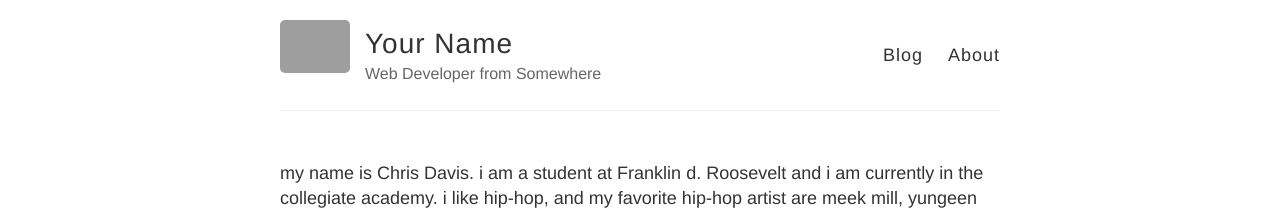
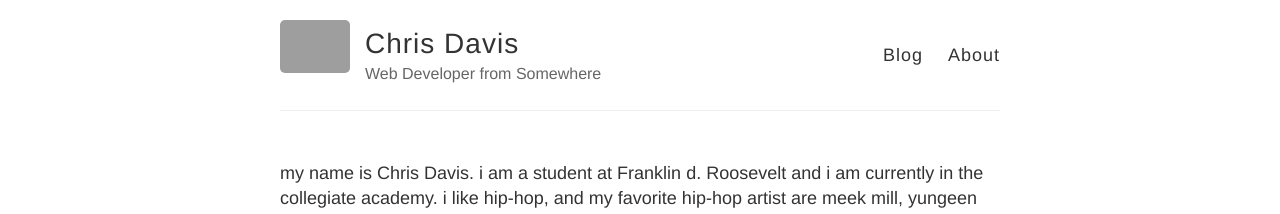
Before and after one commit to 3036154/3036154.github.io, a Jekyll site: the page built from _posts/2018-11-08-Hello-World.md, in a window 1280 px wide. Shown: the top 214 px of the page. Built offline with Jekyll 4.4.1, drawn with Linux system fonts in a browser that asks for light colours; our own code applies the rules of GitHub Pages for plain Markdown files; grey boxes are pictures that could not be loaded.

Commit message:
Update _config.yml

```diff
--- a/_config.yml
+++ b/_config.yml
@@ -3,7 +3,7 @@
 #
 
 # Name of your site (displayed in the header)
-name: Your Name
+name: Chris Davis
 
 # Short bio or description (displayed in the header)
 description: Web Developer from Somewhere
```
